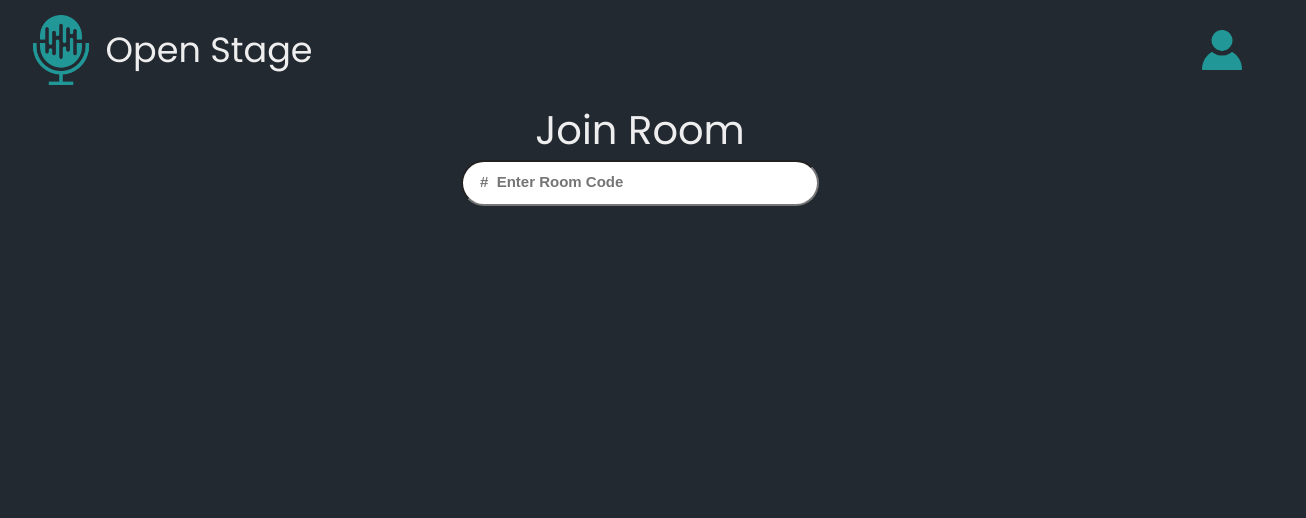
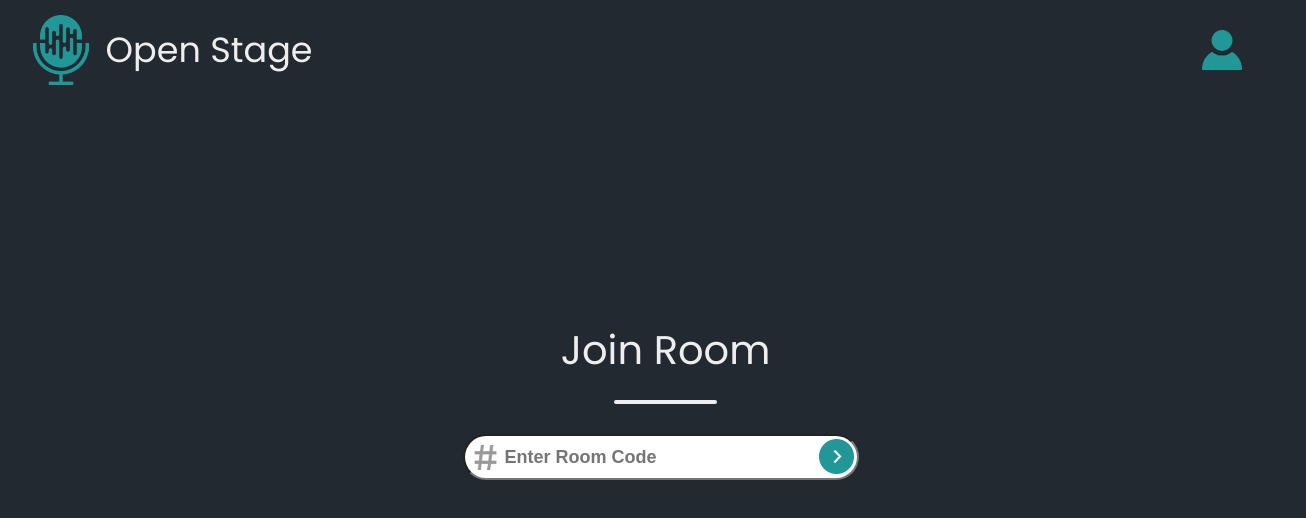
Before and after one commit to Mathew-Estafanous/Open-Stage, a React (Create React App) app in the folder frontend/: page / in a window 1280 px wide. Shown: the top 518 px of the page, 1306 px wide, since content can reach past the window. Built offline with nearby package versions, Linux system fonts and the light colour scheme.

Commit message:
Layout for the room selector page.

```diff
--- a/frontend/src/pages/RoomSelect.css
+++ b/frontend/src/pages/RoomSelect.css
@@ -57,6 +57,8 @@ img.profile {
 Styling for Room FORM
 */
 form {
+    position: absolute;
+    top: 40%;
     text-align: center;
     width: 100%;
     align-items: center;
@@ -65,7 +67,8 @@ form {
 form h1 {
     font-size: 40px;
     font-weight: 400;
-    margin: 0;
+    margin-top: 0;
+    margin-bottom: 2.5vh;
 }
 
 form hr {
@@ -74,21 +77,44 @@ form hr {
     height: 4px;
     background-color: #eeeeee;
     border-radius: 25px;
-    margin-bottom: 15px;
+    margin-bottom: 3vh;
 }
 
 form input {
+    font-size: 20px;
+    font-weight: 600;
+    padding-left: 40px;
+    color: #232931;
+
     border-radius: 50px;
     width: 350px;
     height: 40px;
+}
+
+form ::placeholder {
+    font-size: 18px;
+    font-weight: 600;
 }
 
 form input:focus {
     outline: none;
 }
 
-form ::placeholder {
-    font-size: 15px;
-    font-weight: 600;
-    padding-left: 15px;
+form div img.hashtag {
+    position: relative;
+    opacity: 40%;
+    top: 7px;
+    left: 35px;
+    max-width: 25px;
 }
+
+form div img.btn {
+    position: relative;
+    top: 11px;
+    right: 40px;
+    max-width: 35px;
+}
+
+form div img.btn:hover {
+    cursor: pointer;
+}
--- a/frontend/src/pages/RoomSelect.jsx
+++ b/frontend/src/pages/RoomSelect.jsx
@@ -2,6 +2,10 @@ import React from 'react'
 import './RoomSelect.css'
 
 const RoomSelect = () => {
+    const joinRoom = () => {
+        console.log("HEYYYY");
+    }
+
     return (
         <div className='wrapper'>
             <div className='header'>
@@ -11,7 +15,16 @@ const RoomSelect = () => {
                 <img className='profile' src="/Profile.png" alt=""/>
             </div>
 
-            <form><h1>Join Room</h1><input placeholder='#  Enter Room Code' />
+            <form>
+                <h1>Join Room</h1>
+                <hr/>
+                <div>
+                    <img className='hashtag' src="/Hashtag-Symbol.png" alt="hashtag symbol"/>
+                    <input maxLength={20} placeholder='Enter Room Code' />
+                    <img className='btn'
+                         src="/Select-Arrow.png" alt=""
+                         onClick={joinRoom} />
+                </div>
             </form>
         </div>
     )
```
Also changed, not shown: frontend/package.json (+4 -4 lines), frontend/public/Hashtag-Symbol.png (added), frontend/public/Select-Arrow.png (added).
